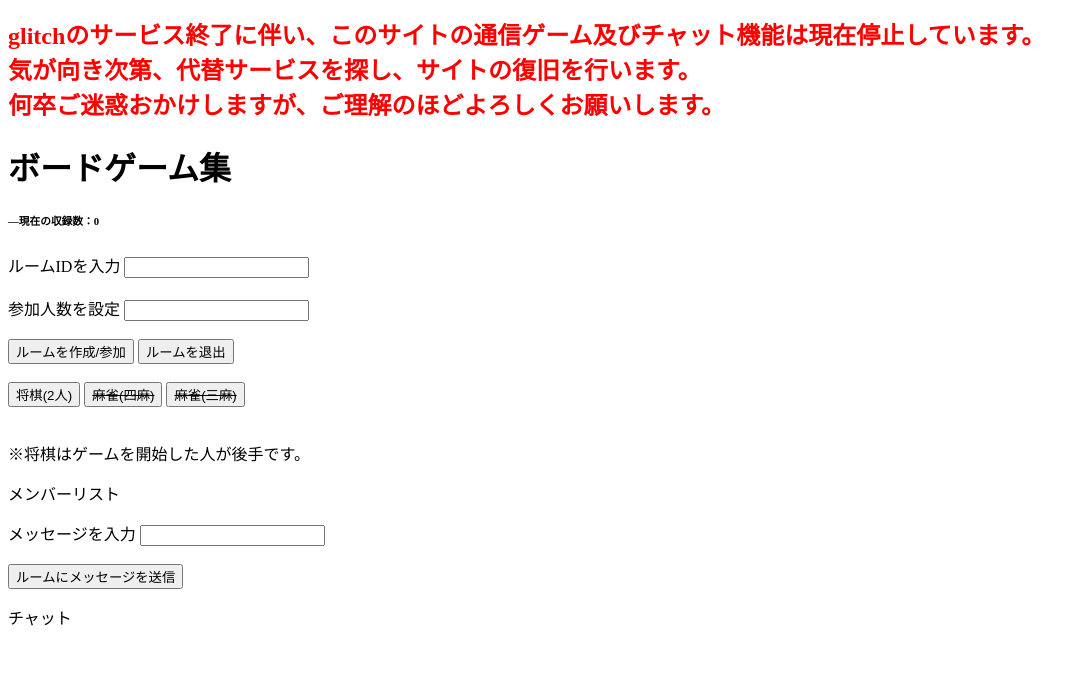
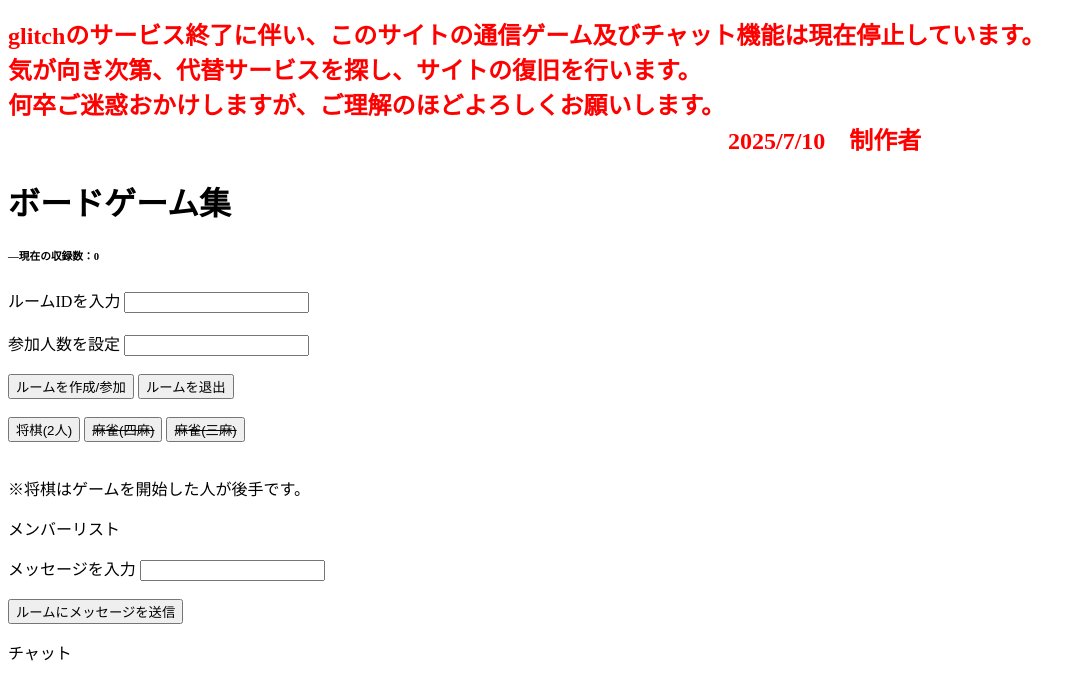
Before and after one commit to Imkn1013/Imkn1013.github.io, a plain HTML site: page index.html in a window 1280 px wide. Shown: the whole page, without its empty margins (0-1087 px from the left). Drawn offline with nearby package versions, Linux system fonts and the light colour scheme; no server answers.

Commit message:
Update index.html

```diff
--- a/index.html
+++ b/index.html
@@ -12,7 +12,7 @@ https://opensource.org/licenses/mit-license.php
   <script src="https://cdn.socket.io/4.5.0/socket.io.min.js"></script>
 </head>
 <body>
-  <h1 style="font-size: 1.5em; color:red;">glitchのサービス終了に伴い、このサイトの通信ゲーム及びチャット機能は現在停止しています。<br>気が向き次第、代替サービスを探し、サイトの復旧を行います。<br>何卒ご迷惑おかけしますが、ご理解のほどよろしくお願いします。</h1>
+  <h1 style="font-size: 1.5em; color:red;">glitchのサービス終了に伴い、このサイトの通信ゲーム及びチャット機能は現在停止しています。<br>気が向き次第、代替サービスを探し、サイトの復旧を行います。<br>何卒ご迷惑おかけしますが、ご理解のほどよろしくお願いします。<br>　　　　　　　　　　　　　　　　　　　　　　　　　　　　　　2025/7/10　制作者</h1>
 <div id="menu">
   <div id="others">
    <h1>ボードゲーム集</h1>
```
